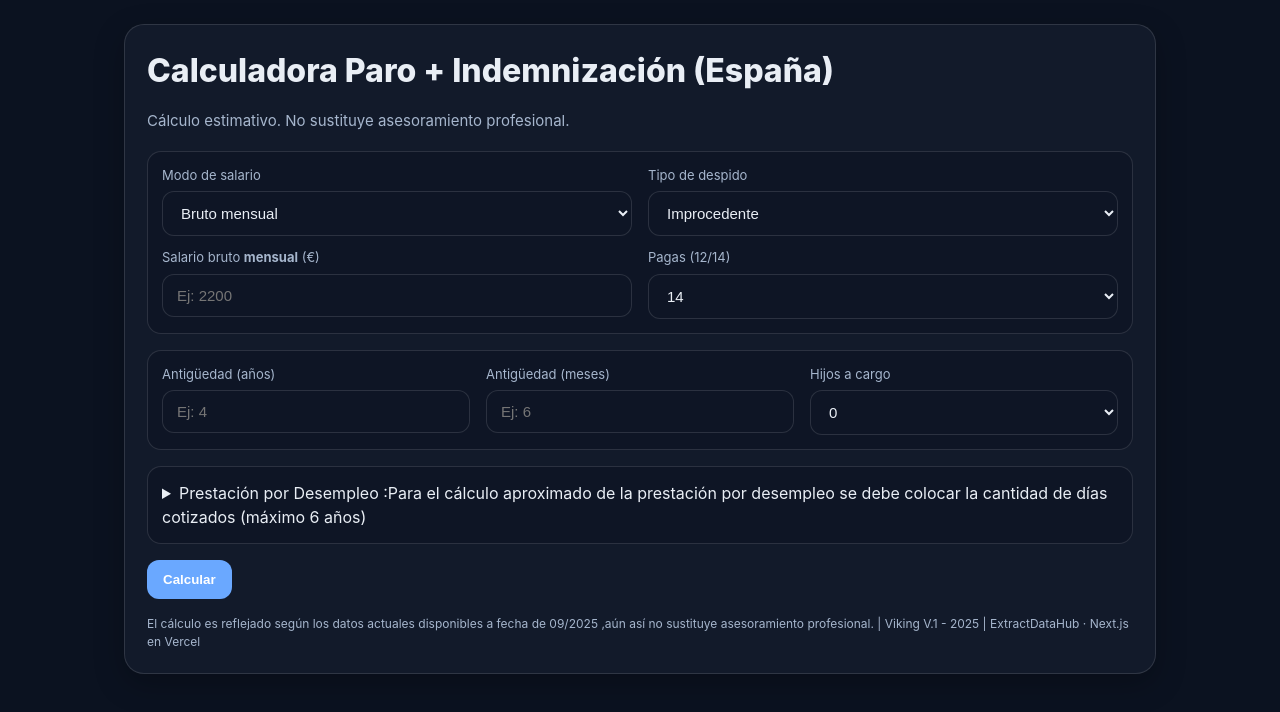
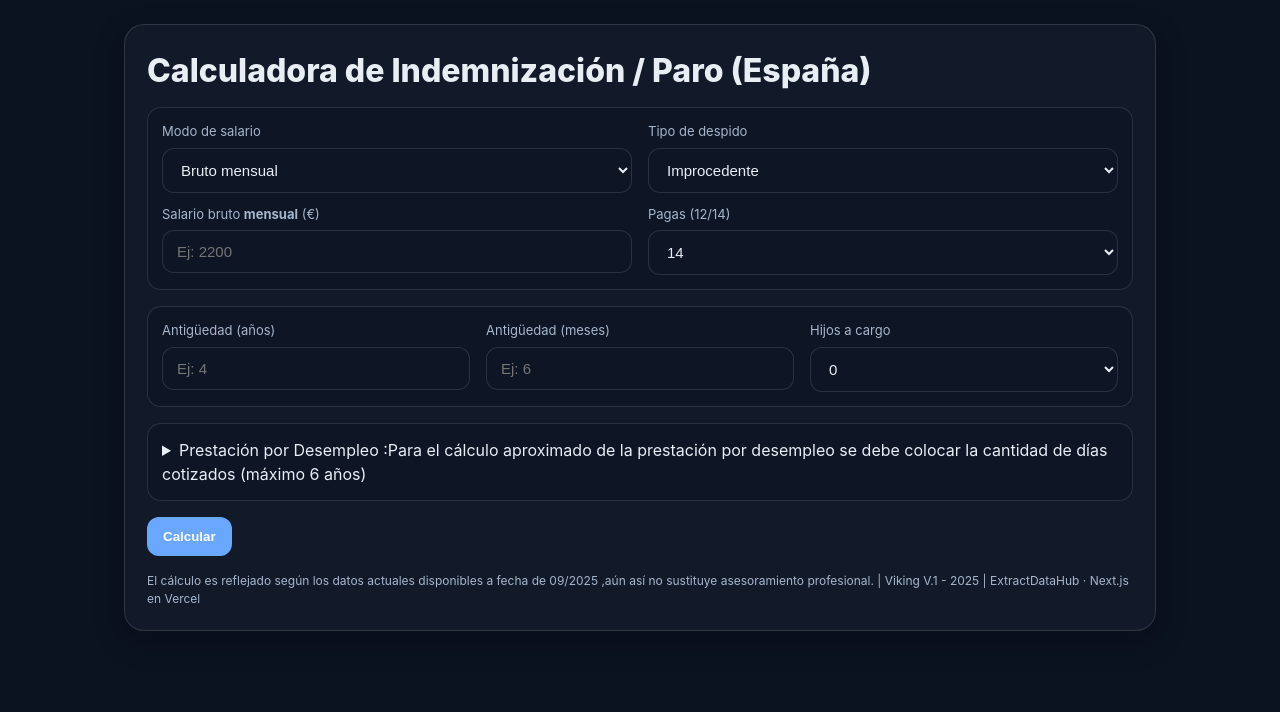
Before and after one commit to MrProphecy/calculadora-paro-indemnizacion, a Next.js app: page / in a window 1280 px wide. Shown: the top 712 px of the page. Built offline with nearby package versions, Linux system fonts and the light colour scheme.

Commit message:
Update index.js

```diff
--- a/pages/index.js
+++ b/pages/index.js
@@ -120,9 +120,7 @@ export default function Home(){
   return (
     <div className="container">
       <div className="card">
-        <h1 className="h1">Calculadora Paro + Indemnización (España)</h1>
-        <p className="sub">Cálculo estimativo. No sustituye asesoramiento profesional.</p>
-
+        <h1 className="h1">Calculadora de Indemnización / Paro (España)</h1>
         {/* BLOQUE 1: Salario + Tipo de despido */}
         <div className="section" style={{marginBottom:16}}>
           <div className="form-grid two">
```
